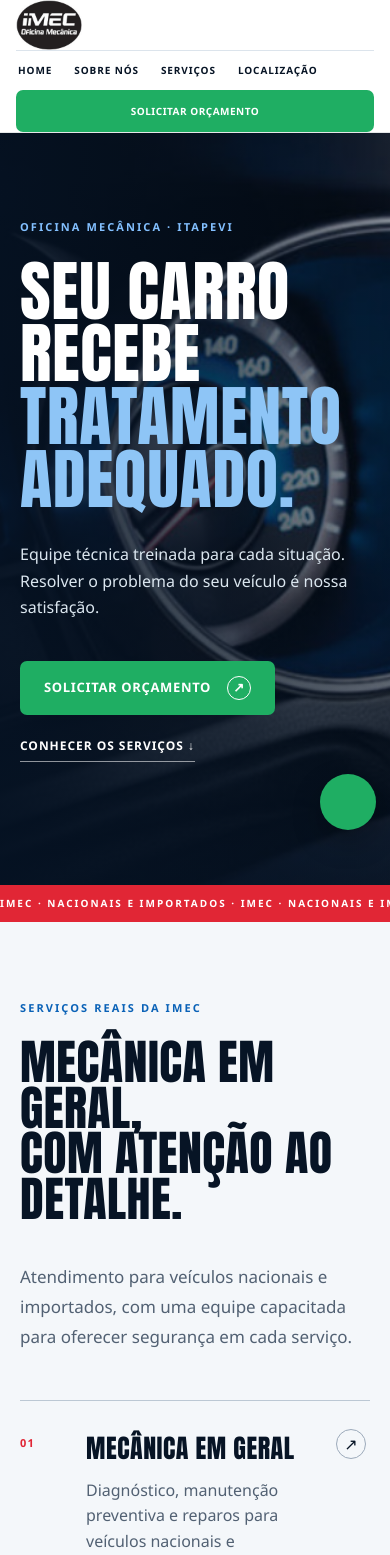
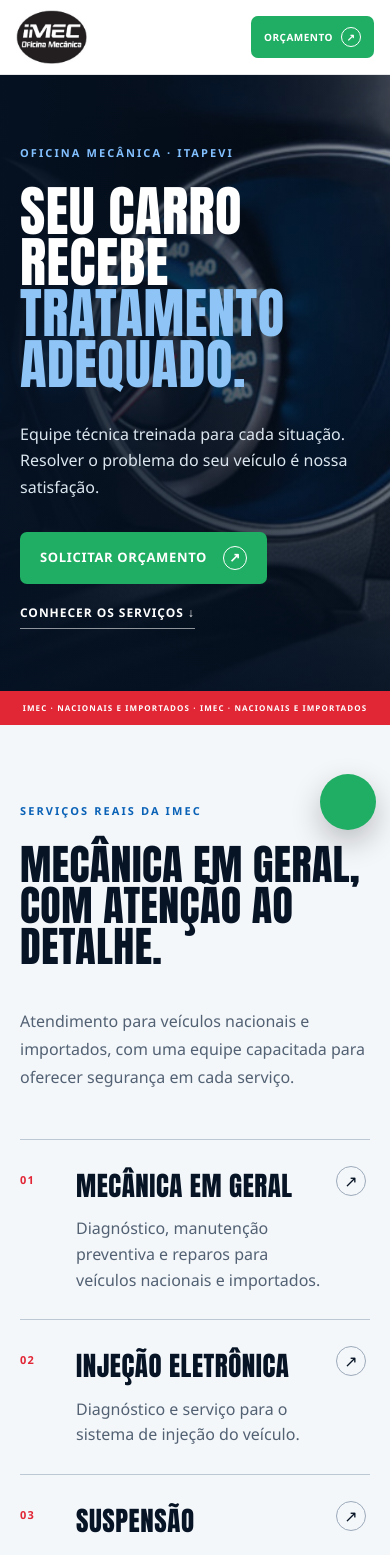
Before and after one commit to mariamatno1-lab/imec-oficina, a Next.js app: page / in a window 390 px wide. Shown: the top 1555 px of the page. Built offline with nearby package versions, Linux system fonts and the light colour scheme.

Commit message:
Corrige layout mobile

```diff
--- a/app/globals.css
+++ b/app/globals.css
@@ -62,6 +62,7 @@ nav a:hover { color: var(--blue); }
 }
 .button:hover { background: var(--whatsapp-dark); transform: translateY(-2px); }
 .button-small { min-height: 46px; padding-inline: 18px; }
+.button-label-short { display: none; }
 .wa-dot { align-items: center; border: 1px solid currentColor; border-radius: 50%; display: inline-flex; height: 24px; justify-content: center; width: 24px; }
 
 .hero { color: white; min-height: 760px; overflow: hidden; position: relative; }
@@ -182,40 +183,52 @@ footer small { border-top: 1px solid var(--steel); color: var(--muted); font-siz
 }
 
 @media (max-width: 680px) {
-  .site-header { padding: 0 16px; }
-  .brand img { height: 50px; }
-  .button-small { font-size: 10px; min-height: 42px; padding: 0 12px; }
-  .button-small .wa-dot { display: none; }
-  nav { gap: 22px; padding: 12px 2px; }
-  nav a { font-size: 10px; }
-  .hero { min-height: 720px; }
-  .hero-media img { object-position: 62% center; }
-  .hero-shade { background: linear-gradient(90deg, rgba(5,18,35,.92), rgba(5,18,35,.48)), linear-gradient(0deg, rgba(5,18,35,.7), transparent 55%); }
-  .hero-content { padding: 86px 20px 160px; }
-  h1 { font-size: clamp(54px, 17vw, 78px); }
+  .site-header { grid-template-columns: 1fr auto; min-height: 74px; padding: 10px 16px; }
+  .brand { align-items: center; display: flex; min-width: 0; }
+  .brand img { height: 54px; max-width: 112px; object-fit: contain; }
+  .button-small { font-size: 10px; gap: 8px; min-height: 42px; padding: 0 13px; }
+  .button-small .wa-dot { display: inline-flex; height: 20px; width: 20px; }
+  .button-label-full { display: none; }
+  .button-label-short { display: inline; }
+  .site-header nav { display: none; }
+  .hero { min-height: 650px; }
+  .hero-media img { object-position: 67% center; }
+  .hero-shade { background: linear-gradient(90deg, rgba(5,18,35,.94), rgba(5,18,35,.46)), linear-gradient(0deg, rgba(5,18,35,.75), transparent 58%); }
+  .hero-content { padding: 70px 20px 94px; }
+  h1 { font-size: clamp(46px, 14vw, 56px); line-height: .94; overflow-wrap: normal; }
   .hero-copy { font-size: 16px; }
-  .hero-actions { align-items: flex-start; flex-direction: column; gap: 22px; }
+  .hero-actions { align-items: flex-start; flex-direction: column; gap: 20px; margin-top: 32px; }
+  .hero-actions .button { min-height: 52px; padding-inline: 20px; }
+  .road-mark { font-size: 8px; letter-spacing: .14em; }
   .service-section { padding: 78px 20px; }
   .section-heading { margin-bottom: 44px; }
-  .section-heading h2, .story h2, .proof h2, .final-cta h2 { font-size: 48px; }
+  .section-heading h2, .story h2, .proof h2, .final-cta h2 { font-size: 42px; line-height: .98; }
+  .section-heading > p { font-size: 16px; }
   .service-grid { grid-template-columns: 1fr; }
-  .service-card:nth-child(odd), .service-card:nth-child(even) { border-right: 0; padding: 28px 4px 28px 0; }
+  .service-card { gap: 14px; grid-template-columns: 42px minmax(0, 1fr) 30px; }
+  .service-card:nth-child(odd), .service-card:nth-child(even) { border-right: 0; padding: 26px 4px 26px 0; }
+  .service-card h3, .services-complete .service-card h2 { font-size: 27px; overflow-wrap: break-word; }
   .service-card:hover { padding-left: 8px; }
-  .story-collage { min-height: 420px; }
+  .services-more { margin-top: 34px; }
+  .services-more .button { width: 100%; }
+  .services-hero { padding: 72px 20px; }
+  .services-hero h1 { font-size: 48px; }
+  .story-collage { min-height: 330px; }
   .story-small { border-width: 7px; bottom: 20px; height: 125px; right: 12px; width: 180px; }
   .photo-stamp { bottom: 28px; left: 20px; }
-  .story-copy { padding: 70px 20px; }
+  .story-copy { padding: 64px 20px; }
   .proof-copy { padding: 72px 20px; }
   .reviews-list { padding: 20px; }
   .review-card { padding: 24px 20px; }
   .location-card { margin: 20px 12px 0; padding: 44px 24px; }
-  .location-card h2 { font-size: 46px; }
+  .location-card h2 { font-size: 40px; line-height: .98; }
   dl div { align-items: flex-start; flex-direction: column; gap: 4px; }
   dd { text-align: left; }
-  .location-map, .location-map iframe { min-height: 380px; }
+  .location-map, .location-map iframe { min-height: 320px; }
   .map-label { bottom: 14px; left: 14px; right: 14px; }
-  .final-cta { padding-inline: 20px; }
+  .final-cta { padding: 76px 20px; }
   footer { grid-template-columns: 1fr; padding: 45px 20px 90px; }
+  footer img { height: 64px; }
   footer div { flex-direction: column; gap: 14px; }
   .floating-wa span { display: none; }
   .floating-wa { border-radius: 50%; bottom: 14px; height: 56px; justify-content: center; padding: 0; right: 14px; width: 56px; }
--- a/app/page.tsx
+++ b/app/page.tsx
@@ -59,7 +59,7 @@ export default function Home() {
           target="_blank"
           rel="noreferrer"
         >
-          Solicitar orçamento <WhatsAppIcon />
+          <span className="button-label-full">Solicitar orçamento</span><span className="button-label-short">Orçamento</span> <WhatsAppIcon />
         </a>
       </header>
 
--- a/app/servicos/page.tsx
+++ b/app/servicos/page.tsx
@@ -33,7 +33,7 @@ export default function ServicesPage() {
           <a href="/#localizacao">Localização</a>
         </nav>
         <a className="button button-small" href={whatsappLink("orçamento")} target="_blank" rel="noreferrer">
-          Solicitar orçamento <span aria-hidden="true" className="wa-dot">↗</span>
+          <span className="button-label-full">Solicitar orçamento</span><span className="button-label-short">Orçamento</span> <span aria-hidden="true" className="wa-dot">↗</span>
         </a>
       </header>
 
```
